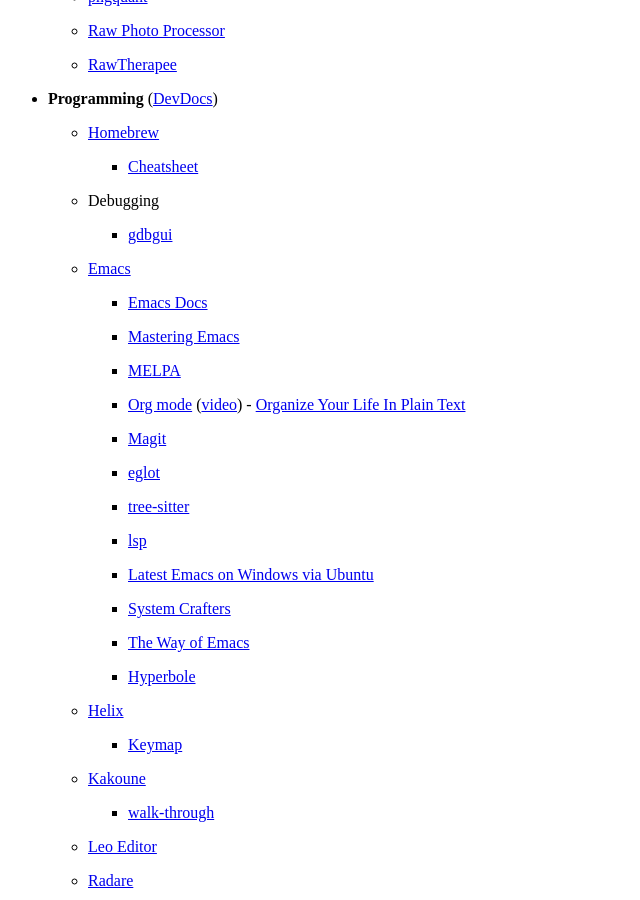
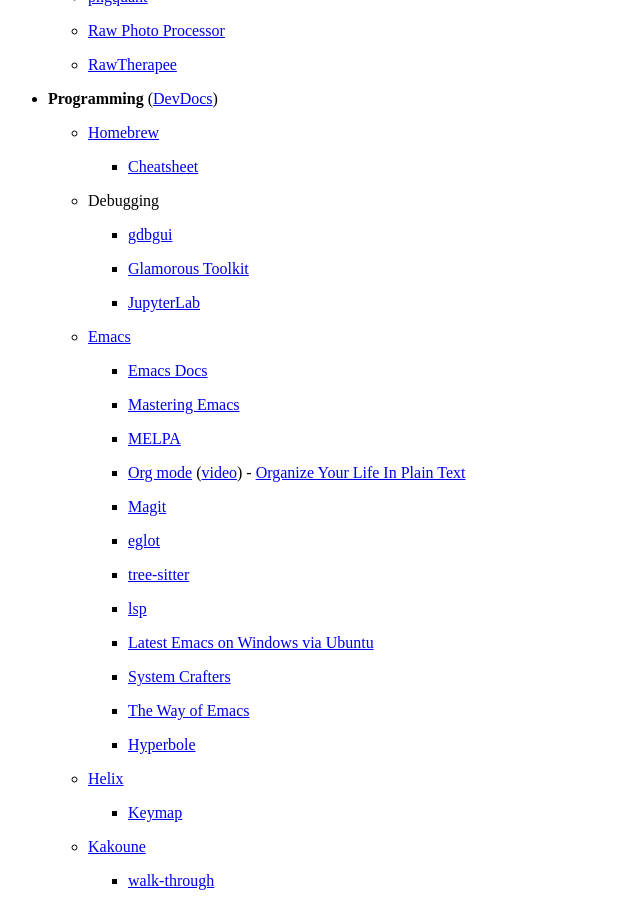
Before and after one commit to wahn/jan_walter_org, a Jekyll site: the page built from links/index.md, in a window 1280 px wide and 900 px high, scrolled down 5973 px. Shown: the whole window, without its empty margins (0-640 px from the left). Built offline with Jekyll 4.4.1, drawn with Linux system fonts in a browser that asks for light colours.

Commit message:
More links (e.g. to notebook software for various languages).

```diff
--- a/links/index.md
+++ b/links/index.md
@@ -391,6 +391,10 @@
     - Debugging
 
         + [gdbgui](https://www.gdbgui.com)
+
+        + [Glamorous Toolkit](https://gtoolkit.com)
+
+        + [JupyterLab](https://jupyter.org)
 
     - [Emacs](https://www.gnu.org/software/emacs)
 
```
Also changed, not shown: other parts of links/index.md (+2 -0 lines).
